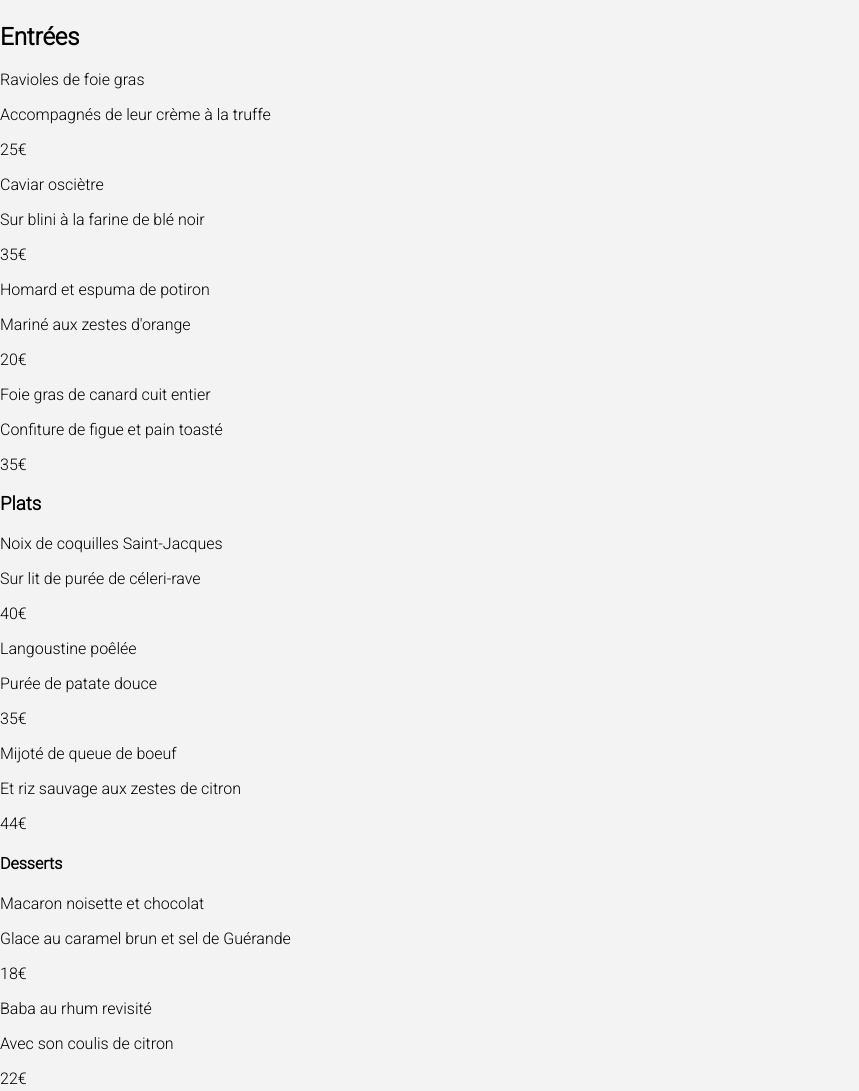
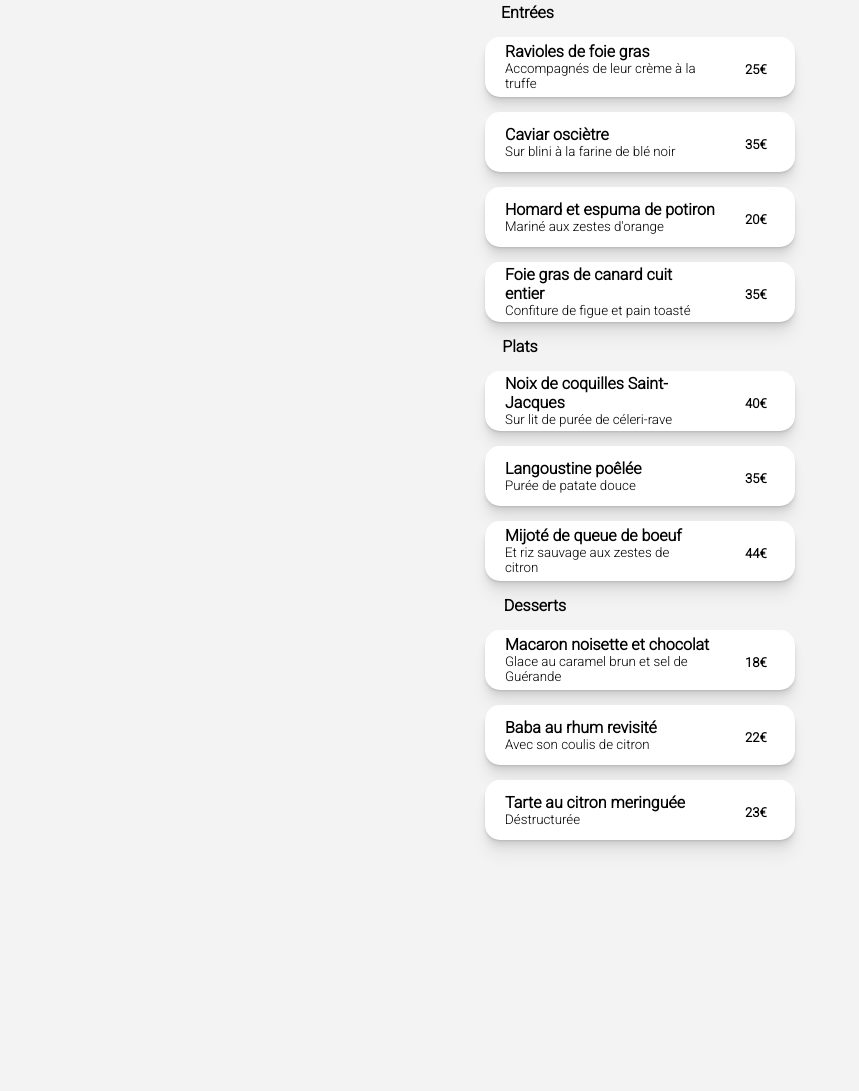
Before and after one commit to Xavier0006/ohmyfood, a website: page Public/css/menu2.html in a window 1280 px wide. Shown: the part 552-1643 px from the top of the page, without its empty margins (0-859 px from the left). Drawn offline with Linux system fonts and the light colour scheme; a web font is replaced by a local one.

Commit message:
commit friday

```diff
--- a/Public/css/menu2.html
+++ b/Public/css/menu2.html
@@ -13,7 +13,7 @@
     <link rel="stylesheet" href="https://cdnjs.cloudflare.com/ajax/libs/font-awesome/6.1.1/css/all.min.css" />
     <link rel="stylesheet" href="main.css" />
 
-    <title>Menu1</title>
+    <title>Menu2</title>
 
 </head>
 
@@ -39,77 +39,89 @@
                 <i class="fa-solid fa-heart"></i>
             </div>
 
+            <div class="menuswrapper">
+
+                <div class="menus">
+
+                    <div class="titremenus">
                         <h2>Entrées</h2>
-
-            <div class="texte">
-                <p>Ravioles de foie gras</p>
-                <p>Accompagnés de leur crème à la truffe</p>
-                <p>25€</p>
                     </div>
 
                     <div class="texte">
-                <p>Caviar osciètre</p>
-                <p>Sur blini à la farine de blé noir</p>
-                <p>35€</p>
+                        <p class="boold">Ravioles de foie gras</p>
+                        <p class="middle">Accompagnés de leur crème à la truffe</p>
+                        <h6>25€</h6>
                     </div>
 
                     <div class="texte">
-                <p>Homard et espuma de potiron</p>
-                <p>Mariné aux zestes d'orange</p>
-                <p>20€</p>
+                        <p class="boold">Caviar osciètre </p>
+                        <p class="middle">Sur blini à la farine de blé noir</p>
+                        <h6>35€</h6>
                     </div>
 
                     <div class="texte">
-                <p>Foie gras de canard cuit entier</p>
-                <p>Confiture de figue et pain toasté</p>
-                <p>35€</p>
-            </div>
-
-            <h3>Plats</h3>
-
-            <div class="texte">
-                <p>Noix de coquilles Saint-Jacques</p>
-                <p>Sur lit de purée de céleri-rave</p>
-                <p>40€</p>
+                        <p class="boold">Homard et espuma de potiron</p>
+                        <p class="middle">Mariné aux zestes d'orange</p>
+                        <h6>20€</h6>
                     </div>
 
                     <div class="texte">
-                <p>Langoustine poêlée</p>
-                <p>Purée de patate douce</p>
-                <p>35€</p>
+                        <p class="boold">Foie gras de canard cuit entier</p>
+                        <p class="middle">Confiture de figue et pain toasté</p>
+                        <h6>35€</h6>
+                    </div>
+
+                    <div class="titremenus">
+                        <h3>Plats</h3>
                     </div>
 
                     <div class="texte">
-                <p>Mijoté de queue de boeuf</p>
-                <p>Et riz sauvage aux zestes de citron</p>
-                <p>44€</p>
-            </div>
-
-            <h4>Desserts</h4>
-
-            <div class="texte">
-                <p>Macaron noisette et chocolat</p>
-                <p>Glace au caramel brun et sel de Guérande</p>
-                <p>18€</p>
+                        <p class="boold">Noix de coquilles Saint-Jacques</p>
+                        <p class="middle">Sur lit de purée de céleri-rave</p>
+                        <h6>40€</h6>
                     </div>
 
                     <div class="texte">
-                <p>Baba au rhum revisité </p>
-                <p>Avec son coulis de citron</p>
-                <p>22€</p>
+                        <p class="boold">Langoustine poêlée</p>
+                        <p class="middle">Purée de patate douce</p>
+                        <h6>35€</h6>
                     </div>
 
                     <div class="texte">
-                <p>Tarte au citron meringuée </p>
-                <p>Déstructurée</p>
-                <p>23€</p>
+                        <p class="boold">Mijoté de queue de boeuf </p>
+                        <p class="middle">Et riz sauvage aux zestes de citron</p>
+                        <h6>44€</h6>
+                    </div>
+
+                    <div class="titremenus">
+                        <h4>Desserts</h4>
+                    </div>
+
+                    <div class="texte">
+                        <p class="boold">Macaron noisette et chocolat</p>
+                        <p class="middle">Glace au caramel brun et sel de Guérande</p>
+                        <h6>18€</h6>
+                    </div>
+
+                    <div class="texte">
+                        <p class="boold">Baba au rhum revisité</p>
+                        <p class="middle">Avec son coulis de citron</p>
+                        <h6>22€</h6>
+                    </div>
+
+                    <div class="texte">
+                        <p class="boold">Tarte au citron meringuée</p>
+                        <p class="middle">Déstructurée</p>
+                        <h6>23€</h6>
+                    </div>
+                </div>
+            </div>
+            <div class="commander">
+                <button class="order">Commander</button>
             </div>
 
         </section>
 
-        <div class="commander">
-            <button class="order">Commander</button>
-        </div>
 
     </main>
 
--- a/sass/layout/_menu1.scss
+++ b/sass/layout/_menu1.scss
@@ -109,7 +109,7 @@ section {
 
                 .middle {
                     margin: 0;
-                    font-size: small;
+                    font-size: smaller;
                     padding-right: 90px;
                 }
 
```
Also changed, not shown: Public/css/menu3.html (+57 -45 lines), Public/css/menu4.html (+55 -43 lines), Public/css/main.css. Lines whose indentation alone changed are shown as unchanged.
